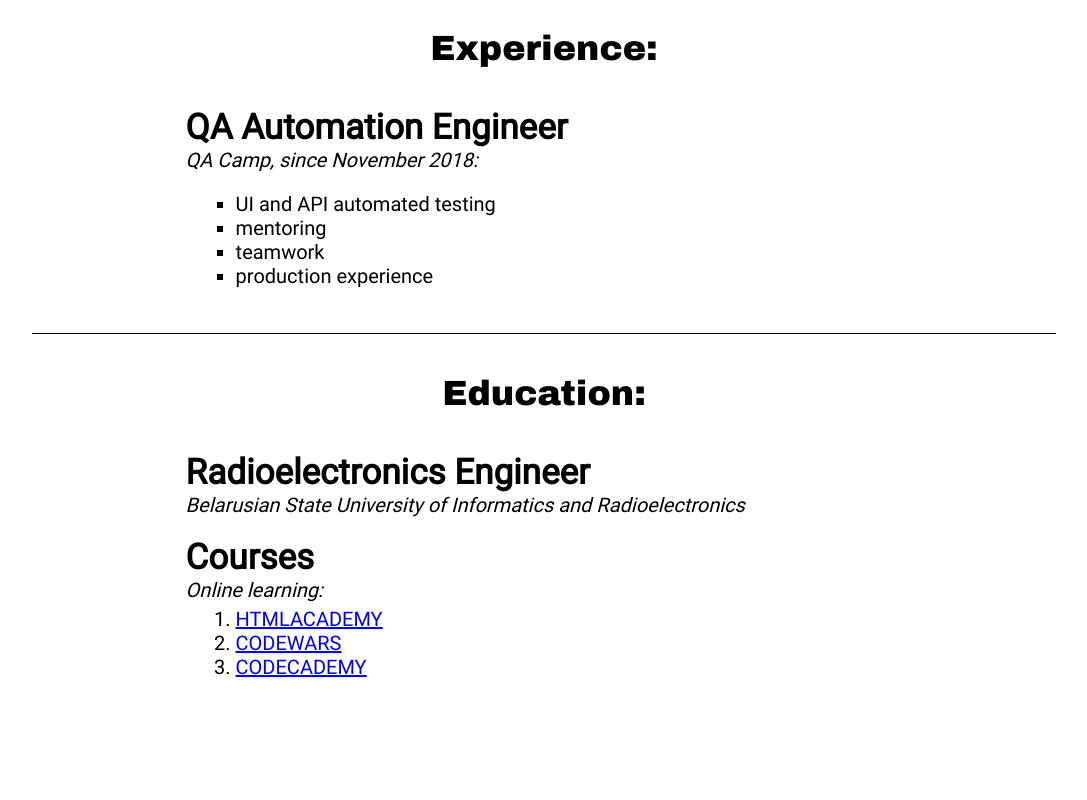
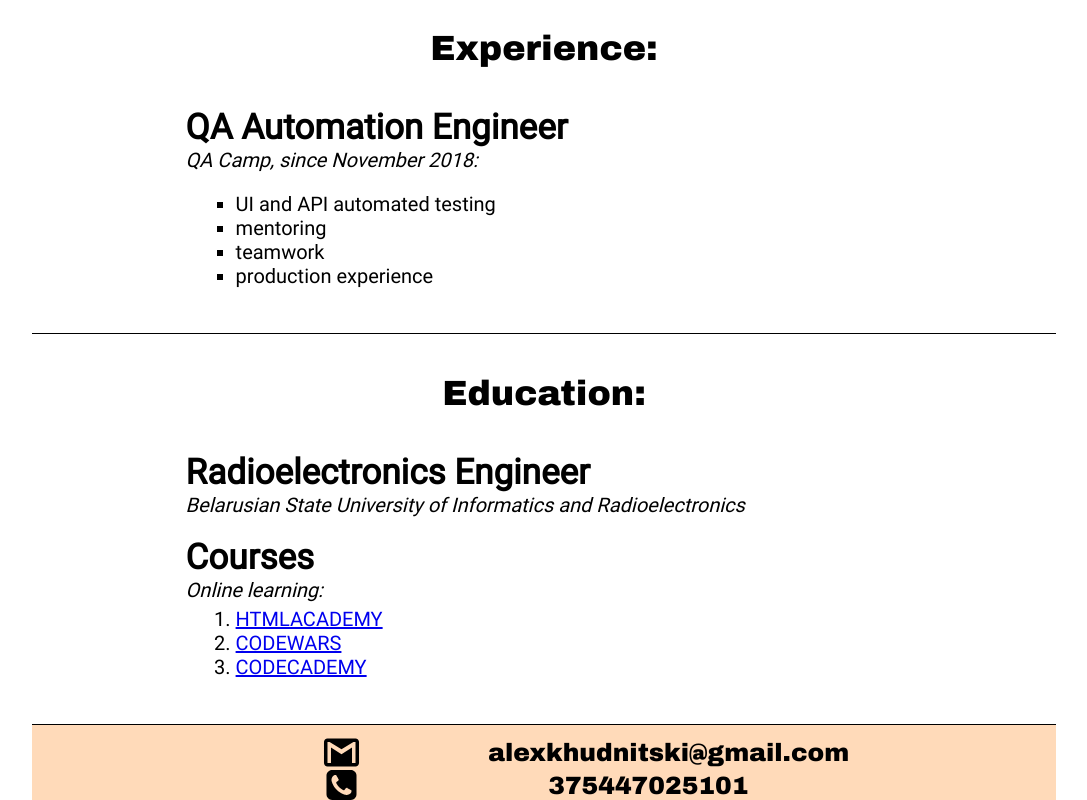
Before and after one commit to alexkh18/rsschool-cv, a website: page index.html in a window 1280 px wide. Shown: the part 1115-1915 px from the top of the page, without its empty margins (96-1183 px from the left). Before the commit the page ends 1814 px from the top, so only its background shows below. Drawn offline with Linux system fonts and the light colour scheme; a web font is replaced by a local one.

Commit message:
feat: add footer content

```diff
--- a/index.html
+++ b/index.html
@@ -72,6 +72,15 @@
     </section>
   </main>
   <footer>
+    <hr>
+    <div id="contacts">
+      <div class="contact-block">
+        <img src="./src/img/email_icon.svg" alt="Email icon" height="35"><span>alexkhudnitski@gmail.com</span>
+      </div>
+      <div class="contact-block">
+        <img src="./src/img/phone_icon.svg" alt="Phone icon" height="30"><span>375447025101</span>
+      </div>
+    </div>
   </footer>
 </body>
 </html>
--- a/style.css
+++ b/style.css
@@ -210,3 +210,35 @@ section#experience ul {
 .courses-list a {
   text-transform: uppercase;
 }
+
+footer {
+  background-color: #ffdab9;
+}
+
+#contacts {
+  display: flex;
+  flex-direction: column;
+  margin: 0 20%;
+}
+
+.contact-block {
+  display: flex;
+  flex-wrap: wrap;
+}
+
+.contact-block > img {
+  align-self: center;
+  width: 20%;
+  margin: 0 auto;
+}
+
+.contact-block > span {
+  align-self: center;
+  width: 30%;
+  min-width: 320px;
+  margin: 0 auto;
+
+  font-size: 1.25em;
+  font-family: "Squada One", "Arial Black", sans-serif;
+  text-align: center;
+}
```
Also changed, not shown: src/img/email_icon.svg (added), src/img/phone_icon.svg (added).
